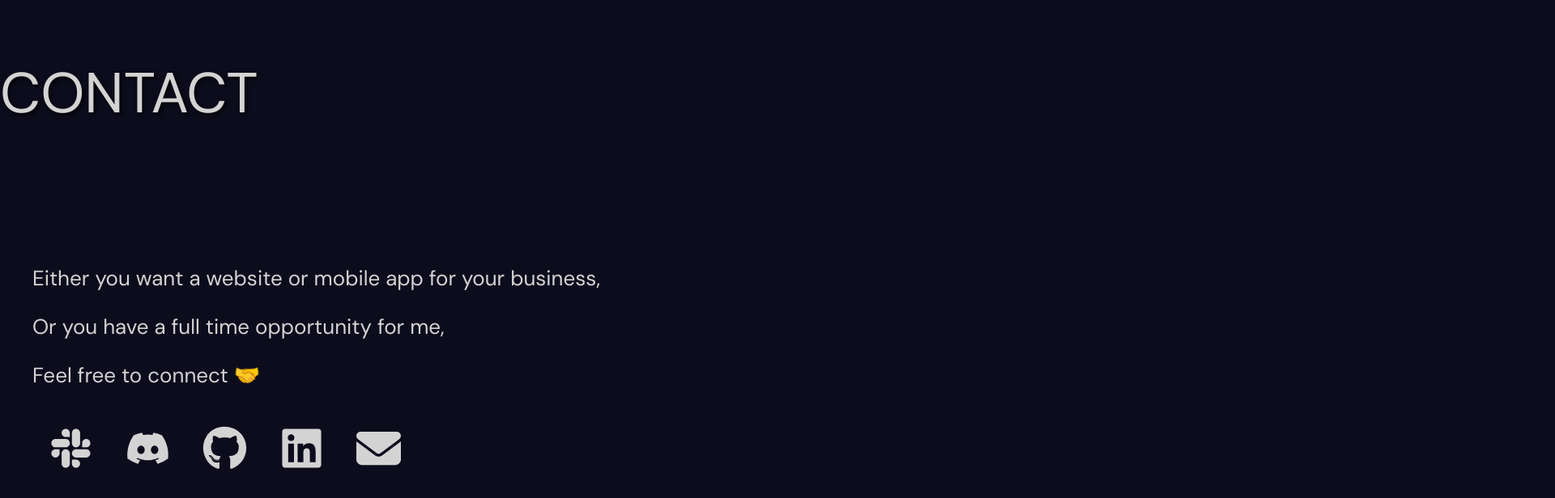
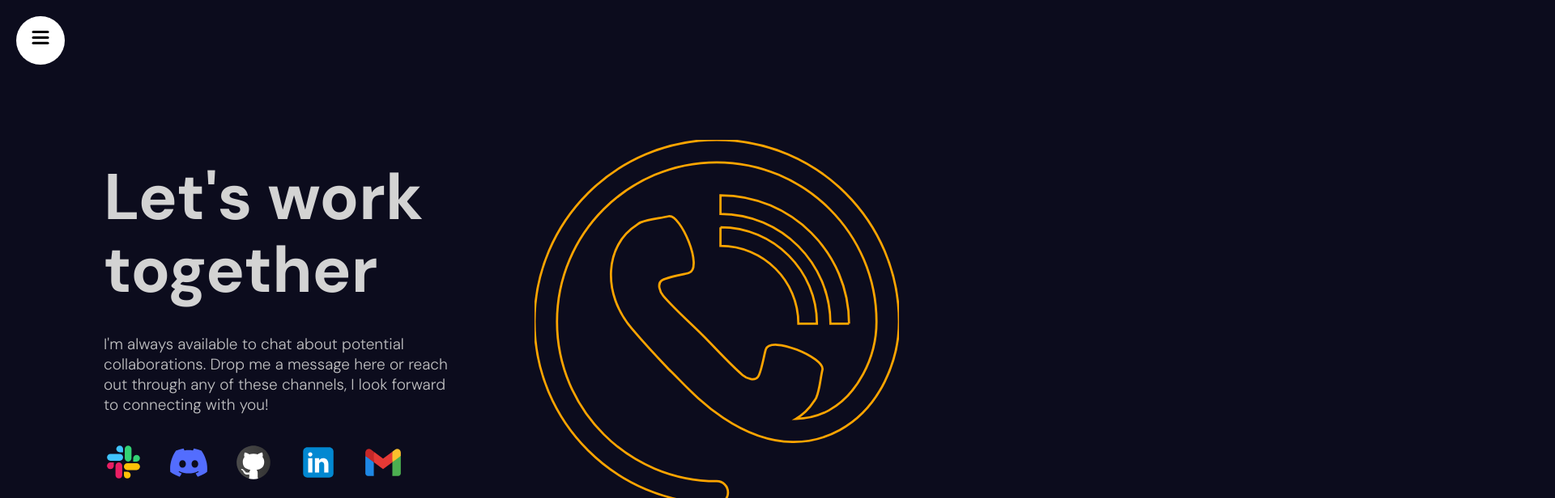
Before and after one commit to archiKumari/my_portfolio, a React (Create React App) app: page / in a window 1280 px wide. Both pictures are taken after a click on the button "Connect". Shown: the part 7392-8008 px from the top of the page at 81% size, 1920 px wide, since content can reach past the window. Built offline with nearby package versions, Linux system fonts and the light colour scheme.

Commit message:
Animations added in contact section

```diff
--- a/src/App.css
+++ b/src/App.css
@@ -21,6 +21,8 @@ body{
 section{
   scroll-snap-align: center;
   height: 100vh;
+  width: 100%;
+  overflow: hidden;
 }
 
 a{
@@ -33,7 +35,6 @@ a{
   position: relative;
   flex-direction: column;
   justify-content: center;
-  /* padding: 60px; */
   z-index: 1000;
 }
 
--- a/src/App.js
+++ b/src/App.js
@@ -23,7 +23,6 @@ function App() {
       <PortfolioSection />
       <HorizontalDivider />
       <section id="Contact">
-        <p className="heading3">CONTACT</p>
         <Contact />
       </section>
     </motion.div>
--- a/src/Components/ContactSection/Contact.css
+++ b/src/Components/ContactSection/Contact.css
@@ -1,14 +1,70 @@
 .contact-container {
-    padding: 40px;
-    font-size: 26px;
+  height: 100%;
+  width: 100%;
+  display: flex;
+  align-items: center;
+  justify-content: center;
+  padding: 10%;
+  gap: 40px;
+
+  .left-container {
+    flex: 1;
+    display: flex;
+    flex-direction: column;
+    gap: 15px;
+
+    h1 {
+      font-size: 80px;
+      line-height: 90px;
+      margin: 0;
+    }
+
+    p {
+      width: 90%;
+      font-size: 19px;
+      font-weight: 300;
+      opacity: 0.9;
+      text-align: left;
+    }
+
+    img {
+      width: 50px;
+      height: 50px;
+      margin-right: 30px;
+    }
+  }
+  .form-container {
+    flex: 1;
+
+    .phoneSvg {
+      stroke: orange;
+      /* position: absolute; */
+      margin: auto;
+      z-index: -1;
+    }
+
+    form {
+      display: flex;
+      flex-direction: column;
+      gap: 20px;
+
+      input,
+      textarea {
+        padding: 20px;
+        background-color: transparent;
+        color: white;
+        border: 1px solid white;
+        border-radius: 5px;
+      }
+    }
+
+    button {
+      padding: 20px;
+      border: none;
+      background-color: orange;
+      cursor: pointer;
+      font-weight: 500;
+      border-radius: 5px;
+    }
+  }
 }
-
-.contact-container p {
-    font-size: 26px;
-}
-
-.contact-container svg {
-    width: 55px;
-    height: 55px;
-    margin: 20px;
-}
--- a/src/Components/ContactSection/Contact.jsx
+++ b/src/Components/ContactSection/Contact.jsx
@@ -1,35 +1,91 @@
+import { motion, useInView } from "framer-motion";
+import { useRef } from "react";
+
 import "./Contact.css";
-import { FontAwesomeIcon } from "@fortawesome/react-fontawesome";
-import {
-  faSlack,
-  faDiscord,
-  faGithub,
-  faLinkedin,
-} from "@fortawesome/free-brands-svg-icons";
-import { faEnvelope } from "@fortawesome/free-solid-svg-icons";
+import discord from "../../Assets/Logo/discord.svg";
+import slack from "../../Assets/Logo/slack.svg";
+import github from "../../Assets/Logo/github.svg";
+import linkedin from "../../Assets/Logo/linkedIn.svg";
+import gmail from "../../Assets/Logo/gmail.svg";
 
 const Contact = () => {
+  const ref = useRef();
+
+  const isInView = useInView(ref, { margin: "-100px" });
+  const variants = {
+    initial: {
+      y: 500,
+      opacity: 0,
+    },
+    animate: {
+      y: 0,
+      opacity: 1,
+      transition: {
+        duration: 0.5,
+        staggerChildren: 0.3,
+      },
+    },
+  };
+
   return (
-    <div className="contact-container">
-      <p>Either you want a website or mobile app for your business,</p>
-      <p>Or you have a full time opportunity for me,</p>
-      <p>Feel free to connect <strong>🤝</strong></p>
+    <motion.div
+      className="contact-container"
+      variants={variants}
+      initial="initial"
+      whileInView="animate"
+    >
+      <motion.div className="left-container">
+        <motion.h1>Let's work together</motion.h1>
+        <motion.p>
+          I'm always available to chat about potential collaborations. Drop me a
+          message here or reach out through any of these channels, I look
+          forward to connecting with you!
+        </motion.p>
+        <motion.div>
           <a href="https://join.slack.com/t/archi-kumari/shared_invite/zt-2gbyqcv6q-26j51G4ZXH4VPe0K7wfJJg">
-        <FontAwesomeIcon icon={faSlack} />
+            <img src={slack} alt="" />
           </a>
           <a href="https://discord.gg/tPBmV4QdnW">
-        <FontAwesomeIcon icon={faDiscord} />
+            <img src={discord} alt="" />
           </a>
           <a href="https://github.com/archiKumari">
-        <FontAwesomeIcon icon={faGithub} />
+            <img src={github} alt="" />
           </a>
           <a href="https://www.linkedin.com/in/archi-kumari-55a085241/">
-        <FontAwesomeIcon icon={faLinkedin} />
+            <img src={linkedin} alt="" />
           </a>
           <a href="mailto:archikumari97@gmail.com">
-        <FontAwesomeIcon icon={faEnvelope} />
+            <img src={gmail} alt="" />
           </a>
+        </motion.div>
+      </motion.div>
+      <div className="form-container">
+        <motion.div ref={ref} className="phoneSvg">
+          <svg width="450px" height="450px" viewBox="0 0 32.666 32.666">
+            <motion.path
+              strokeWidth={0.2}
+              fill="none"
+              initial={{ pathLength: 0 }}
+              whileInView={isInView && { pathLength: 1 }}
+              transition={{ duration: 3 }}
+              d="M28.189,16.504h-1.666c0-5.437-4.422-9.858-9.856-9.858l-0.001-1.664C23.021,4.979,28.189,10.149,28.189,16.504z
+            M16.666,7.856L16.665,9.52c3.853,0,6.983,3.133,6.981,6.983l1.666-0.001C25.312,11.735,21.436,7.856,16.666,7.856z M16.333,0
+            C7.326,0,0,7.326,0,16.334c0,9.006,7.326,16.332,16.333,16.332c0.557,0,1.007-0.45,1.007-1.006c0-0.559-0.45-1.01-1.007-1.01
+            c-7.896,0-14.318-6.424-14.318-14.316c0-7.896,6.422-14.319,14.318-14.319c7.896,0,14.317,6.424,14.317,14.319
+            c0,3.299-1.756,6.568-4.269,7.954c-0.913,0.502-1.903,0.751-2.959,0.761c0.634-0.377,1.183-0.887,1.591-1.529
+            c0.08-0.121,0.186-0.228,0.238-0.359c0.328-0.789,0.357-1.684,0.555-2.518c0.243-1.064-4.658-3.143-5.084-1.814
+            c-0.154,0.492-0.39,2.048-0.699,2.458c-0.275,0.366-0.953,0.192-1.377-0.168c-1.117-0.952-2.364-2.351-3.458-3.457l0.002-0.001
+            c-0.028-0.029-0.062-0.061-0.092-0.092c-0.031-0.029-0.062-0.062-0.093-0.092v0.002c-1.106-1.096-2.506-2.34-3.457-3.459
+            c-0.36-0.424-0.534-1.102-0.168-1.377c0.41-0.311,1.966-0.543,2.458-0.699c1.326-0.424-0.75-5.328-1.816-5.084
+            c-0.832,0.195-1.727,0.227-2.516,0.553c-0.134,0.057-0.238,0.16-0.359,0.24c-2.799,1.774-3.16,6.082-0.428,9.292
+            c1.041,1.228,2.127,2.416,3.245,3.576l-0.006,0.004c0.031,0.031,0.063,0.06,0.095,0.09c0.03,0.031,0.059,0.062,0.088,0.095
+            l0.006-0.006c1.16,1.118,2.535,2.765,4.769,4.255c4.703,3.141,8.312,2.264,10.438,1.098c3.67-2.021,5.312-6.338,5.312-9.719
+            C32.666,7.326,25.339,0,16.333,0z"
+            />
+          </svg>
+        </motion.div>
       </div>
+    </motion.div>
   );
 };
 
```
Lines whose indentation alone changed are shown as unchanged.
